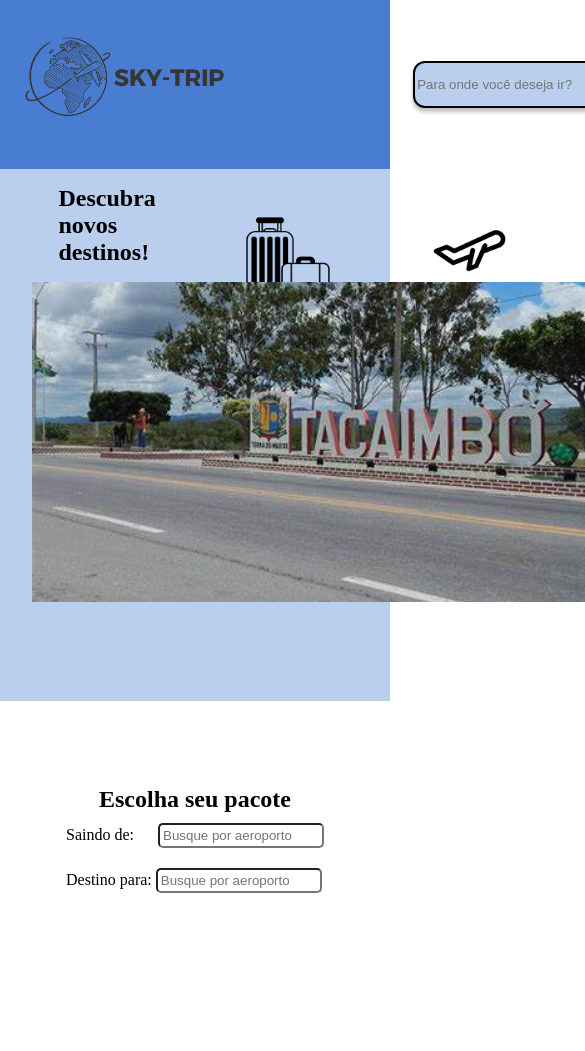
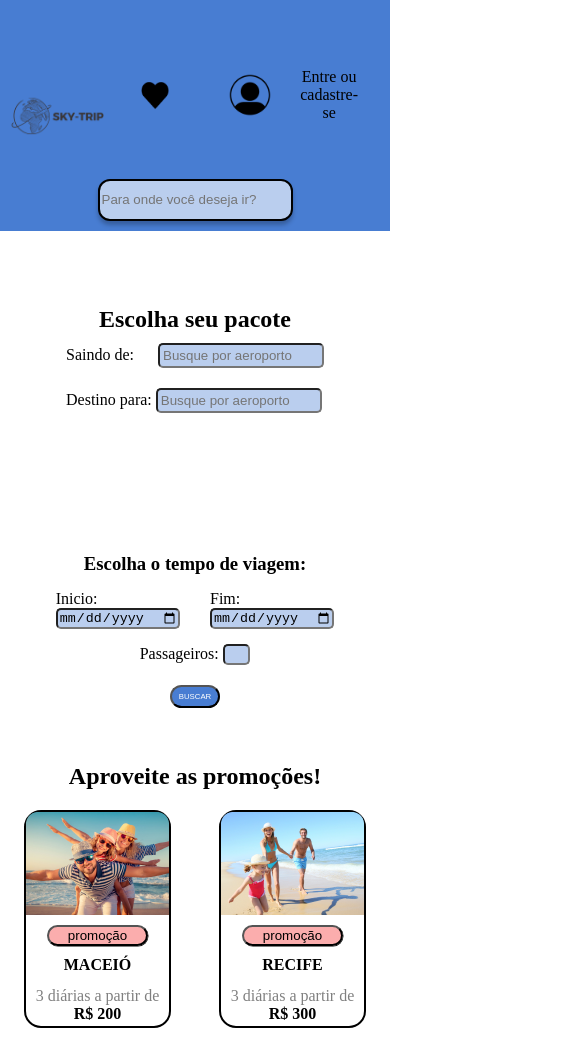
Before and after one commit to Gustavo-Henrique-Lima/SiteColetivoMouraTech, a plain HTML site: page index.html in a window 390 px wide. Shown: the top 1051 px of the page, 585 px wide, since content can reach past the window. After the commit the page ends 1028 px from the top, so only its background shows below. Drawn offline with Linux system fonts and the light colour scheme.

Commit message:
Mudei o header para poder ficar responsivo e adicionei a aba de promoções para Android ou IOS

```diff
--- a/index.html
+++ b/index.html
@@ -21,18 +21,17 @@
 <body>
     <header>
         <div id="nav-bar">
-            <a><img src="./assets/imgs/logo.png" alt="Logo Sky-Trip"></a>
-            <form action="index.html">
-                <input type="text" class="search-text" placeholder="Para onde você deseja ir?">
-            </form>
+            <a ><img src="./assets/imgs/logo.png" alt="Logo Sky-Trip" class="globo"></a>
             <div id="opt">
-                <img id="fav" src="./assets/imgs/favoritos.png" alt="Ir para favoritos">
-                <img id="login" src="./assets/imgs/user.png" alt="Ir pra login">
+                <img class="login" id="fav" src="./assets/imgs/favoritos.png" alt="Ir para favoritos">
+                <img class="login" id="login" src="./assets/imgs/user.png" alt="Ir pra login">
                 <p>
-                    <a href="">Entre ou <br>cadastre-se</a>
+                    <ahref="">Entre ou <br>cadastre-se</ahref=>
                 </p>
             </div>
         </div>
+        <div><input type="text" class="search-text" placeholder="Para onde você deseja ir?"></div>
+
     </header>
     <main>
         <section class="container">
@@ -76,26 +75,36 @@
         <section id="buscando_aeroporto">
             <div id="escolher_pacote">
                 <h2>Escolha seu pacote</h2>
-                <p>Saindo de:  <input type="text" class="search-airport" id="saida_do_aeroporto" placeholder="Busque por aeroporto"></p>
-                <p>Destino para:  <input type="text" class="search-airport" placeholder="Busque por aeroporto"></p>
+                <p>Saindo de:  <input type="text"  id="saida_do_aeroporto" placeholder="Busque por aeroporto" class="azul-claro"></p>
+                <p>Destino para:  <input type="text"  placeholder="Busque por aeroporto" class="azul-claro"></p>
             </div>
             <div id="tempo_de_viagem">
                 <h3>Escolha o tempo de viagem:</h3>
                 <div id="inicio_e_fim">
                     <p>
                         Inicio: <br>
-                        <input type="date" name="Inicio" id="data_de_inicio">
+                        <input type="date" name="Inicio" id="data_de_inicio" class="azul-claro">
                     </p>
                     <p>
                         Fim: <br>
-                        <input type="date" name="Fim" id="data_de_fim">
+                        <input type="date" name="Fim" id="data_de_fim" class="azul-claro">
                     </p>
                 </div>
                 <div id="passageiros">
                     <p>
-                        Passageiros: <input type="number" name="" id="num_de_passageiros">
+                        Passageiros: <input type="number" name="" id="num_de_passageiros" class="azul-claro">
                     </p>
                 </div>
+                <div id="buscar">
+                    <input type="button" value="BUSCAR" id="botao_buscar">
+                </div>
+            </div>
+        </section>
+        <section id="promocao">
+            <h1>Aproveite as promoções!</h1>
+            <div>
+                <div class="promocoes"><img src="assets/imgs/destinos-para-viajar-com-a-crianca 1.png" alt=""><input type="button" value="promoção"><h4>MACEIÓ</h4><p>3 diárias a partir de <br><strong> R$ 200</strong></p></div>
+                <div class="promocoes"><img src="assets/imgs/Topo-Porto-Seguro-família 1.png" alt=""><input type="button" value="promoção"><h4>RECIFE</h4><p>3 diárias a partir de <br><strong>R$ 300</strong></p></div>
             </div>
         </section>
     </main>
--- a/style/style.scss
+++ b/style/style.scss
@@ -3,31 +3,21 @@
     margin: 0;
 }
 
-#nav-bar
-{
+
+header {
     background-color: #487DD2;
+    #nav-bar {
+    display: flex;
     height: 20vh;
-    width: 100vw;
+    width: 100%;
     display: flex;
     align-items: center;
-    justify-content: flex-start;
-    object-fit: contain;
+    justify-content: space-between;
     color: black;
 
-    img{
-        margin-top: 1rem;
-        width: 30vh;
-    }
-    input
-    {
-        box-sizing: border-box;
-        width: 614px;
-        height: 47px;
-        margin-left: 10rem;
-        background: #BACEEE;
-        border: 2px solid #000000;
-        box-shadow: 0px 4px 4px rgba(0, 0, 0, 0.25);
-        border-radius: 12px;
+    img.globo{
+        margin-top: 5rem;
+        width: 30vw;
     }
 }
 
@@ -38,6 +28,7 @@
     display: flex;
     align-items: center;
     justify-content: flex-end;
+    margin: 0;
     #fav
     {
         width: 90px;
@@ -47,18 +38,42 @@
     {
         width: 100px;
     }
+    img {
+        margin-top: 2rem;
+
+    }
+    p {
+        padding-top: 2rem;
+        padding-right: 2rem;
+    }
     a{
-        margin-right: 2rem;
+        margin-right: 1rem;
         text-decoration: none;
         color: black;
     }
+}
+
+div {
+    text-align: center;
+    padding-bottom: 20px;
+    input
+    {
+        box-sizing: border-box;
+        width: 50vw;
+        height: 5vh;
+        background: #BACEEE;
+        border: 2px solid #000000;
+        box-shadow: 0px 4px 4px rgba(0, 0, 0, 0.25);
+        border-radius: 12px;
+    }
+}
 }
 .container
 {
     display: flex;
     background: #BACEEE;
     height: 63vh;
-    width: 100vw;
+    width: 100%;
     .carrossel
     {
         align-items: center;
@@ -133,6 +148,9 @@
         }
         display: flex;
         flex-direction: column;
+        .azul-claro {
+            background-color: #BACEEE;
+        }
         #escolher_pacote
         {
             margin: auto;
@@ -181,5 +199,99 @@
                 }
                 text-align: center;
             }
+
           }
       }
+
+@media only screen and (max-width: 1205px) {
+    header{
+        display: flex;
+        flex-direction: column;
+
+        div#nav-bar {
+            display: flex;
+            flex-direction: row;
+            justify-content: baseline;
+            align-items: center;
+            div#opt {
+                width: 10vw;
+            }
+        }
+        div {
+            margin: auto;
+            padding-bottom: 10px;
+            input
+            {
+                box-sizing: border-box;
+                width: 50vw;
+                height: 5vh;
+                background: #BACEEE;
+                border: 2px solid #000000;
+                box-shadow: 0px 4px 4px rgba(0, 0, 0, 0.25);
+                border-radius: 12px;
+            }
+        }
+    }
+    main {
+        .container {
+            display: none;
+        }
+
+        #buscando_aeroporto {
+            div#buscar {
+                padding-top: 20px;
+                text-align: center;
+                input {
+                    width: 13vw;
+                    font-size: 2vw;
+                    font-family: Arial, Helvetica, sans-serif;
+                    border-radius: 20px;
+                    background-color: #487DD2;
+                    color: white;
+                    padding: 5px;
+                }
+            }
+        }
+
+        #promocao {
+            h1 {
+                text-align: center;
+                padding-bottom: 20px;
+            }
+            div {
+                display: flex;
+                flex-direction: row;
+                margin: auto;
+                .promocoes {
+                    border: 2px solid black;
+                    border-radius: 17px;
+                    display: flex;
+                    flex-direction: column;
+                    img {
+                        padding-bottom: 10px;
+                    }
+                    input {
+                        background-color: #f2050553;
+                        border-radius: 15px;
+                        width: 70%;
+                        margin: auto;
+                        box-shadow: 0.5px 0.5px#000000;
+                    }
+                    h4 {
+                        text-align: center;
+                        padding: 10px;
+                    }
+                    p {
+                        text-align: center;
+                        padding: 3px;
+                        color: grey;
+                        strong {
+                            color: black;
+                        }
+                    }
+                }
+            }
+        }
+    }
+
+}
```
Also changed, not shown: assets/imgs/Topo-Porto-Seguro-família 1.png (added), assets/imgs/destinos-para-viajar-com-a-crianca 1.png (added), style/style.css, 1 other file.
